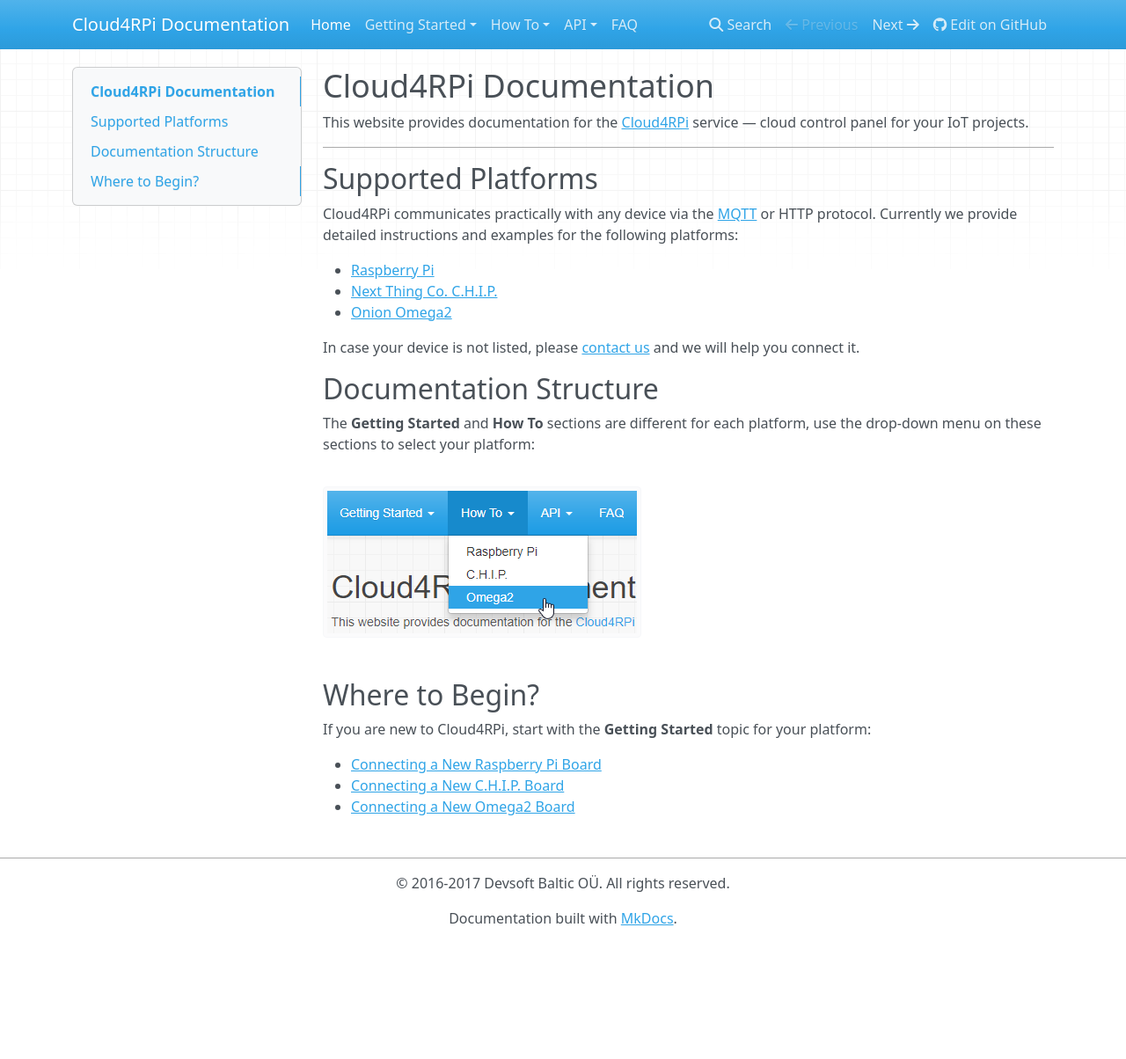
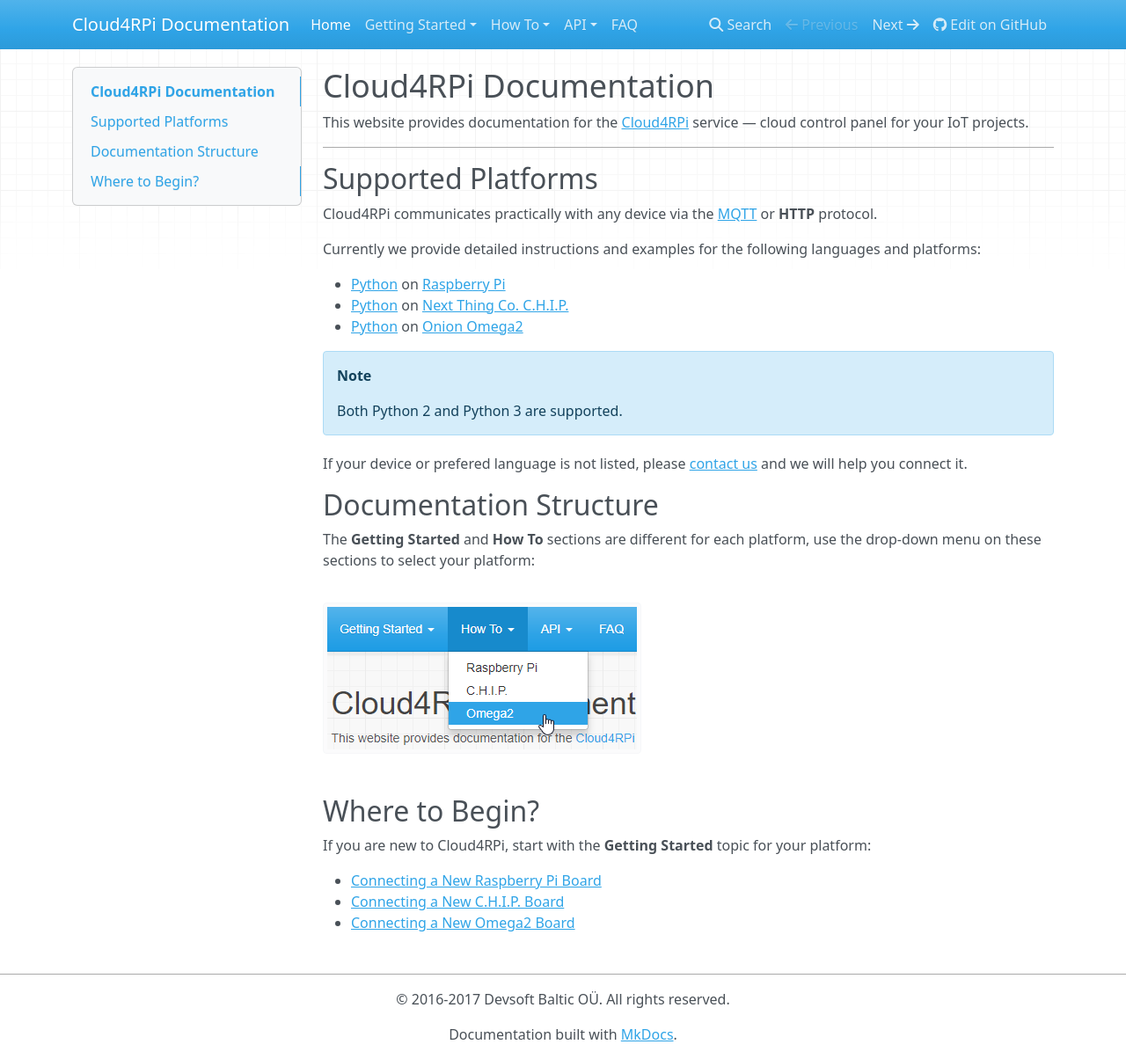
Before and after one commit to cloud4rpi/docs, an MkDocs documentation site: the page built from docs/index.md, in a window 1280 px wide and 1204 px high. Shown: the whole window at 88% size. Built offline with MkDocs 1.6.1, drawn with Linux system fonts in a browser that asks for light colours; nearby versions of some CDN libraries; old or Windows-style settings are respelled for this version of MkDocs.

Commit message:
home page updates

```diff
--- a/docs/index.md
+++ b/docs/index.md
@@ -6,13 +6,18 @@
 
 ## Supported Platforms
 
-Cloud4RPi communicates practically with any device via the [MQTT](https://en.wikipedia.org/wiki/MQTT) or HTTP protocol. Currently we provide detailed instructions and examples for the following platforms:
+Cloud4RPi communicates practically with any device via the [MQTT](https://en.wikipedia.org/wiki/MQTT) or **HTTP** protocol.
 
-- [Raspberry Pi](https://www.raspberrypi.org/products/)
-- [Next Thing Co. C.H.I.P.](https://getchip.com/pages/chip)
-- [Onion Omega2](https://onion.io/omega2/)
+Currently we provide detailed instructions and examples for the following languages and platforms:
 
-In case your device is not listed, please [contact us](https://cloud4rpi.answerdesk.io/) and we will help you connect it.
+- [Python](https://www.python.org/) on [Raspberry Pi](https://www.raspberrypi.org/products/)
+- [Python](https://www.python.org/) on [Next Thing Co. C.H.I.P.](https://getchip.com/pages/chip)
+- [Python](https://www.python.org/) on [Onion Omega2](https://onion.io/omega2/)
+
+!!! Note
+    Both Python 2 and Python 3 are supported.
+
+If your device or prefered language is not listed, please [contact us](https://cloud4rpi.answerdesk.io/) and we will help you connect it.
 
 ## Documentation Structure
 
```
Also changed, not shown: mkdocs.yml (line endings or trailing spaces).
